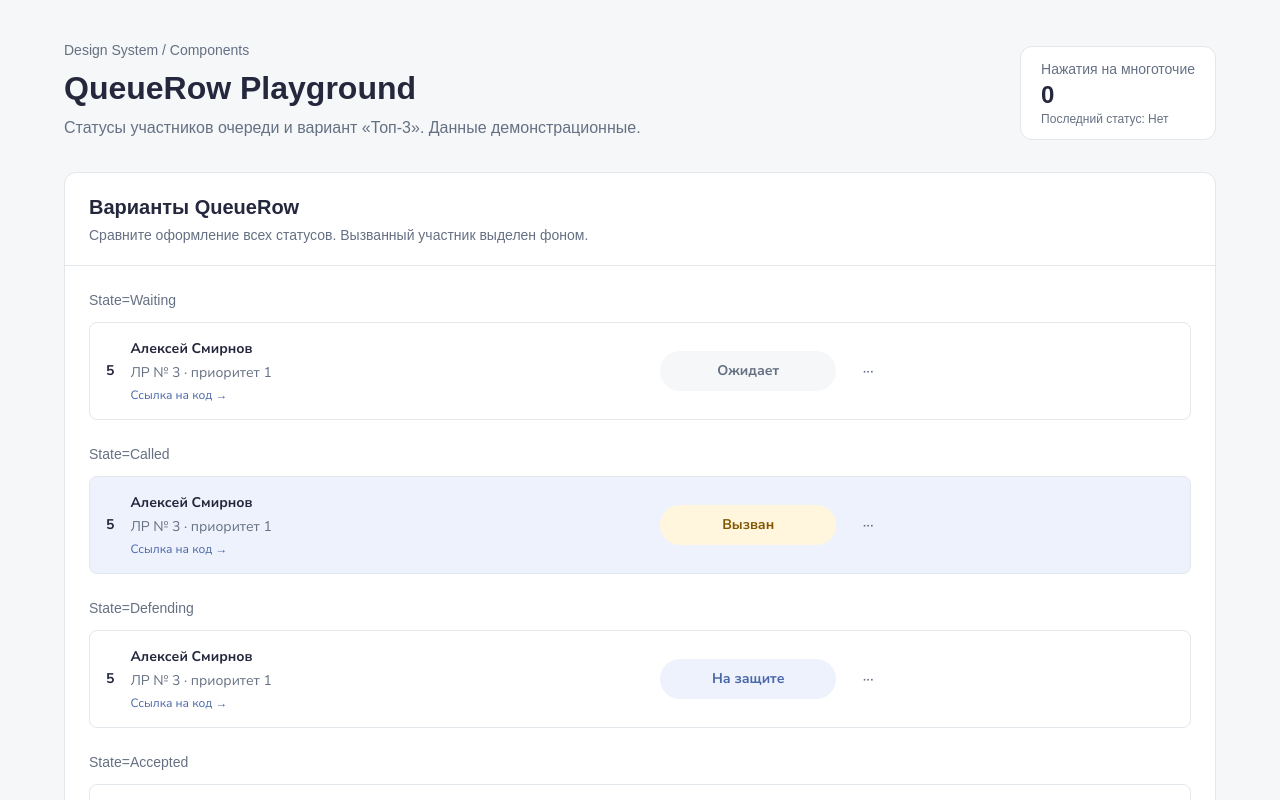
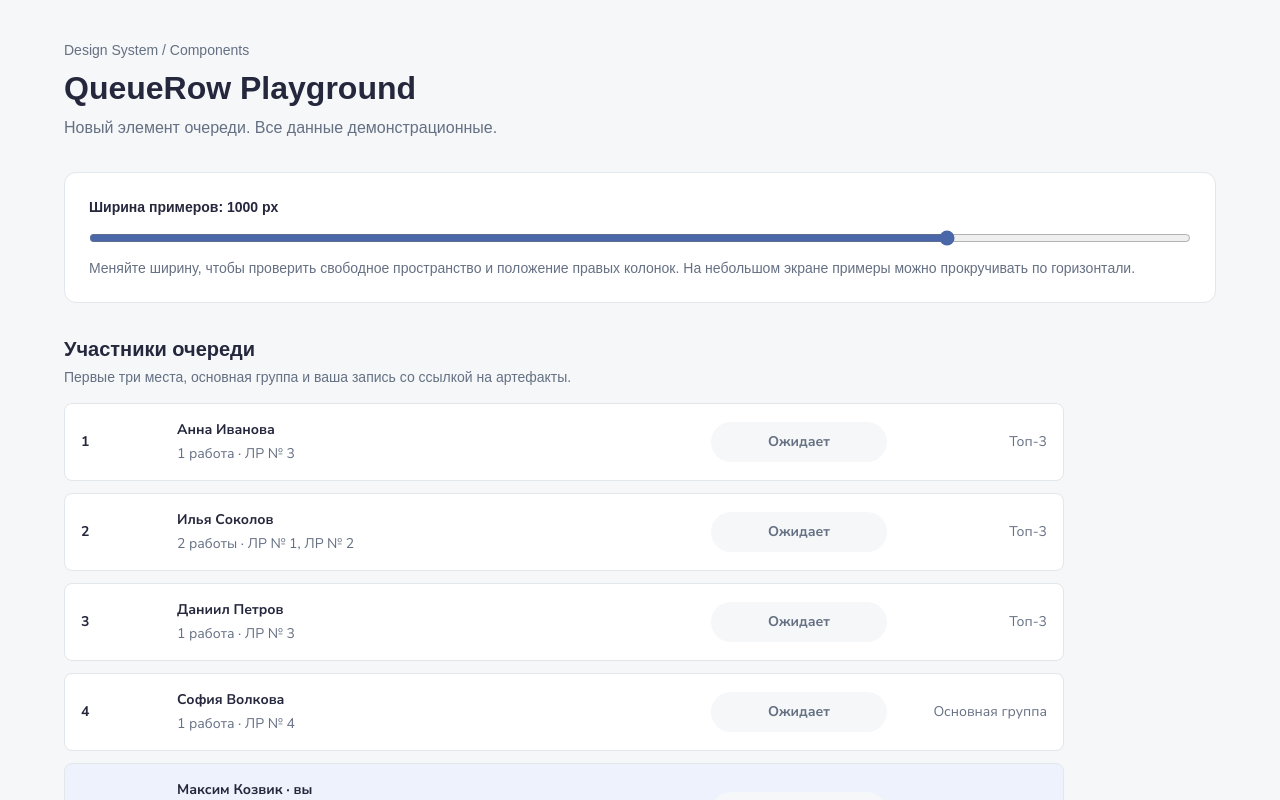
Before and after one commit to ITMO-QUEUE/itmo-queue-frontend, a React (Vite) app: page /test/queue-row in a window 1280 px wide. Built offline with nearby package versions, Linux system fonts and the light colour scheme.

Commit message:
сохранение текущих изменений

```diff
--- a/src/components/ui/UIQueueRow.tsx
+++ b/src/components/ui/UIQueueRow.tsx
@@ -1,120 +1,97 @@
 import { tw } from '../../libs/utils'
 import {
 	UIParticipantStatus,
-	type UIParticipantStatusProps,
-	UIParticipantStatusStatus
+	type UIParticipantStatusProps
 } from './UIParticipantStatus'
-import top3Image from '../../assets/icons/Lock.svg'
+import { UIButton, UIButtonTone} from './UIButtn'
 
 export interface UIQueueRowProps {
 	position: number
 	name: string
-	workname: string
-	priority: number
+	works?: readonly string[]
+	workname?: string
 	link: string
 	participantStatus: UIParticipantStatusProps
+	isMe?: boolean
+	group?: string
 	linkLabel?: string
-	top3ImageSrc?: string
-	onMoreClick?: () => void
 }
 
 const BASE_CLASSES = tw(
-	'flex flex-wrap items-center gap-4 w-full p-4',
+	'flex items-center gap-4 w-full p-4',
 	'font-nunito border border-border-subtle rounded-control'
 )
-
-const DETAILS_CLASSES = tw( 'flex min-w-0 flex-1 flex-col gap-1' )
-const ACTIONS_CLASSES = tw(
-	'flex min-w-0 flex-1 flex-wrap items-center justify-start gap-4'
-)
+const DETAILS_CLASSES = tw( 'flex min-w-0 basis-2/5 flex-col gap-1' )
 const LINK_CLASSES = tw(
 	'text-caption text-action-primary w-fit rounded-control',
 	'hover:text-action-hover hover:underline',
 	'focus-visible:outline-2 focus-visible:outline-offset-2',
 	'focus-visible:outline-border-focus'
 )
-const MORE_CLASSES = tw(
-	'inline-flex size-8 items-center justify-center rounded-control',
-	'text-text-secondary cursor-pointer hover:bg-action-subtle-hover',
-	'focus-visible:outline-2 focus-visible:outline-offset-2',
-	'focus-visible:outline-border-focus'
-)
+
+const WORK_PLURALS = new Intl.PluralRules( 'ru' )
+const WORK_LABELS: Record< string, string > = {
+	one: 'работа',
+	few: 'работы',
+	many: 'работ',
+	other: 'работ'
+}
 
 export const UIQueueRow = ( {
 	position,
 	name,
+	works,
 	workname,
-	priority,
 	link,
 	participantStatus,
-	linkLabel = 'Ссылка на код',
-	top3ImageSrc = top3Image,
-	onMoreClick
+	group = 'Основная группа',
+	linkLabel = 'Открыть артефакты',
+	isMe = false
 }: UIQueueRowProps ) => {
 	const isTop3 = position >= 1 && position <= 3
-	const isCalled = participantStatus.status === UIParticipantStatusStatus.CALLED
+	const participantWorks = works ?? ( workname ? [ workname ] : [] )
+	const workCount = participantWorks.length
+	const workLabel = WORK_LABELS[ WORK_PLURALS.select( workCount ) ]
 
 	return (
 		<div
 			className={ tw(
 				BASE_CLASSES,
-				isCalled ? 'bg-bg-selected' : 'bg-bg-surface'
+				isMe ? 'bg-bg-selected' : 'bg-bg-surface'
 			) }
 		>
-			<span className='text-label text-text-primary shrink-0'>
+			<span className='w-20 shrink-0 text-label text-text-primary'>
 				<span className='sr-only'>Позиция в очереди: </span>
 				{ position }
 			</span>
 			<div className={ DETAILS_CLASSES }>
 				<span className='text-label text-text-primary break-words'>
 					{ name }
+					{ isMe && ' · вы' }
 				</span>
 				<span className='text-small text-text-secondary break-words'>
-					{ workname } · приоритет { priority }
+					{ workCount } { workLabel }
+					{ workCount > 0 && ` · ${ participantWorks.join( ', ' ) }` }
 				</span>
-				<a
-					className={ LINK_CLASSES }
-					href={ link }
-				>
-					{ linkLabel } <span aria-hidden='true'>→</span>
-				</a>
-			</div>
-			<div className={ ACTIONS_CLASSES }>
-				<UIParticipantStatus { ...participantStatus } />
-				{ isTop3 ? (
-					<span className='inline-flex items-center gap-1 text-small text-text-secondary'>
-						Топ-3 ·
-						{ top3ImageSrc ? (
-							<img
-								src={ top3ImageSrc }
-								alt=''
-								className='size-4 shrink-0 object-contain'
-							/>
-						) : (
-							<span
-								aria-hidden='true'
-								className='size-4 shrink-0 rounded-sm bg-disabled-bg'
-							/>
-						) }
-					</span>
-				) : onMoreClick ? (
-					<button
-						type='button'
-						className={ MORE_CLASSES }
-						onClick={ onMoreClick }
-						aria-label={ `Действия участника: ${ name }` }
+				{ isMe && (
+					<a
+						className={ LINK_CLASSES }
+						href={ link }
 					>
-						<span aria-hidden='true'>···</span>
-					</button>
-				) : (
-					<span
-						aria-hidden='true'
-						className='inline-flex size-8 items-center justify-center text-text-secondary'
-					>
-						···
-					</span>
+						{ linkLabel } <span aria-hidden='true'>→</span>
+					</a>
 				) }
 			</div>
+			<div
+				className='min-w-0 flex-1'
+				aria-hidden='true'
+			/>
+			<div className='w-44 shrink-0'>
+				<UIParticipantStatus { ...participantStatus } />
+			</div>
+			<span className='w-36 shrink-0 text-right text-small text-text-secondary break-words'>
+				{ isTop3 ? 'Топ-3' : group }
+			</span>
 		</div>
 	)
 }
--- a/src/pages/test/TestQueueRowPage.tsx
+++ b/src/pages/test/TestQueueRowPage.tsx
@@ -1,56 +1,127 @@
 import { useState } from 'react'
 import { UIParticipantStatusStatus } from '../../components/ui/UIParticipantStatus'
-import { UIQueueRow } from '../../components/ui/UIQueueRow'
+import {
+	UIQueueRow,
+	type UIQueueRowProps
+} from '../../components/ui/UIQueueRow'
 
-const STATUSES = [
+const WAITING = {
+	status: UIParticipantStatusStatus.WAITING,
+	label: 'Ожидает'
+}
+const PARTICIPANT = {
+	name: 'Алексей Смирнов',
+	works: [ 'ЛР № 3' ],
+	link: '#queue-row-artifacts',
+	participantStatus: WAITING
+} satisfies Omit< UIQueueRowProps, 'position' >
+
+const EXAMPLES: {
+	title: string
+	description: string
+	rows: UIQueueRowProps[]
+}[] = [
 	{
-		status: UIParticipantStatusStatus.WAITING,
-		label: 'Ожидает',
-		title: 'Waiting'
+		title: 'Участники очереди',
+		description:
+			'Первые три места, основная группа и ваша запись со ссылкой на артефакты.',
+		rows: [
+			{ ...PARTICIPANT, position: 1, name: 'Анна Иванова' },
+			{
+				...PARTICIPANT,
+				position: 2,
+				name: 'Илья Соколов',
+				works: [ 'ЛР № 1', 'ЛР № 2' ]
+			},
+			{ ...PARTICIPANT, position: 3, name: 'Даниил Петров' },
+			{
+				...PARTICIPANT,
+				position: 4,
+				name: 'София Волкова',
+				works: [ 'ЛР № 4' ]
 			},
 			{
-		status: UIParticipantStatusStatus.CALLED,
-		label: 'Вызван',
-		title: 'Called'
+				...PARTICIPANT,
+				position: 7,
+				name: 'Максим Козвик',
+				works: [ 'ЛР № 3', 'ЛР № 4' ],
+				isMe: true
+			}
+		]
 	},
 	{
+		title: 'Статусы и своя запись в топ-3',
+		description:
+			'Статус меняет бейдж. Подсветка строки и ссылка появляются у вашей записи.',
+		rows: [
+			{
+				...PARTICIPANT,
+				position: 1,
+				isMe: true,
+				participantStatus: {
 					status: UIParticipantStatusStatus.DEFENDING,
-		label: 'На защите',
-		title: 'Defending'
+					label: 'На защите'
+				}
 			},
 			{
+				...PARTICIPANT,
+				position: 2,
+				participantStatus: {
+					status: UIParticipantStatusStatus.CALLED,
+					label: 'Вызван'
+				}
+			},
+			{ ...PARTICIPANT, position: 4 },
+			{
+				...PARTICIPANT,
+				position: 5,
+				participantStatus: {
 					status: UIParticipantStatusStatus.ACCEPTED,
-		label: 'Принято',
-		title: 'Accepted'
+					label: 'Принято'
+				}
 			},
 			{
+				...PARTICIPANT,
+				position: 6,
+				participantStatus: {
 					status: UIParticipantStatusStatus.NO_SHOW,
-		label: 'Неявка',
-		title: 'NoShow'
+					label: 'Неявка'
 				}
-] as const
-
-const PARTICIPANT = {
-	name: 'Алексей Смирнов',
-	workname: 'ЛР № 3',
-	priority: 1,
-	link: 'https://github.com/octocat/Hello-World'
-} as const
+			}
+		]
+	},
+	{
+		title: 'Разное наполнение',
+		description:
+			'Пустой список, пять работ, длинное имя и название группы для проверки переноса текста.',
+		rows: [
+			{ ...PARTICIPANT, position: 8, works: [] },
+			{
+				...PARTICIPANT,
+				position: 12,
+				works: [ 'ЛР № 1', 'ЛР № 2', 'ЛР № 3', 'ЛР № 4', 'ЛР № 5' ],
+				isMe: true
+			},
+			{
+				...PARTICIPANT,
+				position: 123,
+				name: 'Александра Константинова-Рождественская',
+				works: [
+					'Лабораторная работа № 6 — проектирование информационной системы'
+				],
+				group: 'Дополнительная группа'
+			}
+		]
+	}
+]
 
 export const TestQueueRowPage = () => {
-	const [ clickCount, setClickCount ] = useState( 0 )
-	const [ lastClicked, setLastClicked ] = useState< string | null >( null )
-
-	const handleMoreClick = ( label: string ) => {
-		setClickCount( prev => prev + 1 )
-		setLastClicked( label )
-	}
+	const [ previewWidth, setPreviewWidth ] = useState( 1000 )
 
 	return (
 		<main className='h-full w-full overflow-auto bg-bg-page p-6 md:p-10'>
 			<div className='mx-auto flex max-w-6xl flex-col gap-8'>
-				<header className='flex flex-wrap items-end justify-between gap-4'>
-					<div className='space-y-2'>
+				<header className='space-y-2'>
 					<p className='text-small text-text-secondary'>
 						Design System / Components
 					</p>
@@ -58,78 +129,73 @@ export const TestQueueRowPage = () => {
 						QueueRow Playground
 					</h1>
 					<p className='text-body text-text-secondary'>
-							Статусы участников очереди и вариант «Топ-3». Данные
-							демонстрационные.
+						Новый элемент очереди. Все данные демонстрационные.
+					</p>
+				</header>
+
+				<div className='space-y-3 rounded-card border border-border-subtle bg-bg-surface p-6'>
+					<label
+						className='block text-label text-text-primary'
+						htmlFor='queue-row-width'
+					>
+						Ширина примеров: { previewWidth } px
+					</label>
+					<input
+						id='queue-row-width'
+						type='range'
+						min={ 640 }
+						max={ 1100 }
+						step={ 20 }
+						value={ previewWidth }
+						onChange={ event =>
+							setPreviewWidth( Number( event.target.value ) )
+						}
+						className='w-full accent-action-primary'
+					/>
+					<p className='text-small text-text-secondary'>
+						Меняйте ширину, чтобы проверить свободное пространство и положение
+						правых колонок. На небольшом экране примеры можно прокручивать по
+						горизонтали.
 					</p>
 				</div>
+
+				{ EXAMPLES.map( ( { title, description, rows } ) => (
+					<section
+						key={ title }
+						className='min-w-0 space-y-4'
+					>
+						<div className='space-y-1'>
+							<h2 className='text-subheading text-text-primary'>{ title }</h2>
+							<p className='text-small text-text-secondary'>{ description }</p>
+						</div>
+						<div className='overflow-x-auto pb-2'>
 							<div
-						className='rounded-card border border-border-subtle bg-bg-surface px-5 py-3'
-						role='status'
+								className='flex flex-col gap-3'
+								style={ { width: previewWidth } }
 							>
-						<p className='text-small text-text-secondary'>
-							Нажатия на многоточие
-						</p>
-						<p className='text-section text-text-primary'>{ clickCount }</p>
-						<p className='text-caption text-text-secondary'>
-							Последний статус: { lastClicked ?? 'Нет' }
-						</p>
-					</div>
-				</header>
-
-				<section className='overflow-hidden rounded-card border border-border-subtle bg-bg-surface'>
-					<div className='border-b border-border-subtle px-6 py-5'>
-						<h2 className='text-subheading text-text-primary'>
-							Варианты QueueRow
-						</h2>
-						<p className='mt-1 text-small text-text-secondary'>
-							Сравните оформление всех статусов. Вызванный участник выделен
-							фоном.
-						</p>
-					</div>
-					<div className='grid grid-cols-1 gap-6 p-6 xl'>
-						{ STATUSES.map( ( { status, label, title } ) => (
-							<div
-								key={ status }
-								className='min-w-0 space-y-3'
-							>
-								<h3 className='text-small text-text-secondary'>
-									State={ title }
-								</h3>
+								{ rows.map( row => (
 									<UIQueueRow
-									{ ...PARTICIPANT }
-									position={ 5 }
-									participantStatus={ { status, label } }
-									onMoreClick={ () => handleMoreClick( label ) }
+										key={ row.position }
+										{ ...row }
 									/>
-							</div>
 								) ) }
-						<div className='min-w-0 space-y-3'>
-							<h3 className='text-small text-text-secondary'>State=Top3</h3>
-							<UIQueueRow
-								{ ...PARTICIPANT }
-								position={ 2 }
-								participantStatus={ {
-									status: UIParticipantStatusStatus.WAITING,
-									label: 'Ожидает'
-								} }
-							/>
 							</div>
 						</div>
 					</section>
+				) ) }
 
-				<section className='rounded-card border border-border-subtle bg-bg-surface p-6'>
+				<section
+					id='queue-row-artifacts'
+					className='space-y-2 rounded-card border border-border-subtle bg-bg-surface p-6'
+				>
 					<h2 className='text-subheading text-text-primary'>
-						Проверка взаимодействий
+						Демонстрационные артефакты
 					</h2>
-					<p className='mt-2 text-small text-text-secondary'>
-						Нажмите на многоточие, чтобы обновить счётчик. Ссылка на код
-						открывает демонстрационный репозиторий. Используйте Tab для проверки
-						фокуса на ссылках и кнопках.
+					<p className='text-small text-text-secondary'>
+						Ссылки «Открыть артефакты» ведут к этому блоку. Используйте Tab и
+						Enter для проверки перехода с клавиатуры.
 					</p>
 				</section>
-				<footer className='text-caption text-text-secondary'>
-					UIQueueRow · 5 статусов · Топ-3 · Проверка взаимодействий
-				</footer>
 			</div>
 		</main>
 	)
```
Also changed, not shown: src/app/router/index.ts (line endings or trailing spaces). Lines whose indentation alone changed are shown as unchanged.
